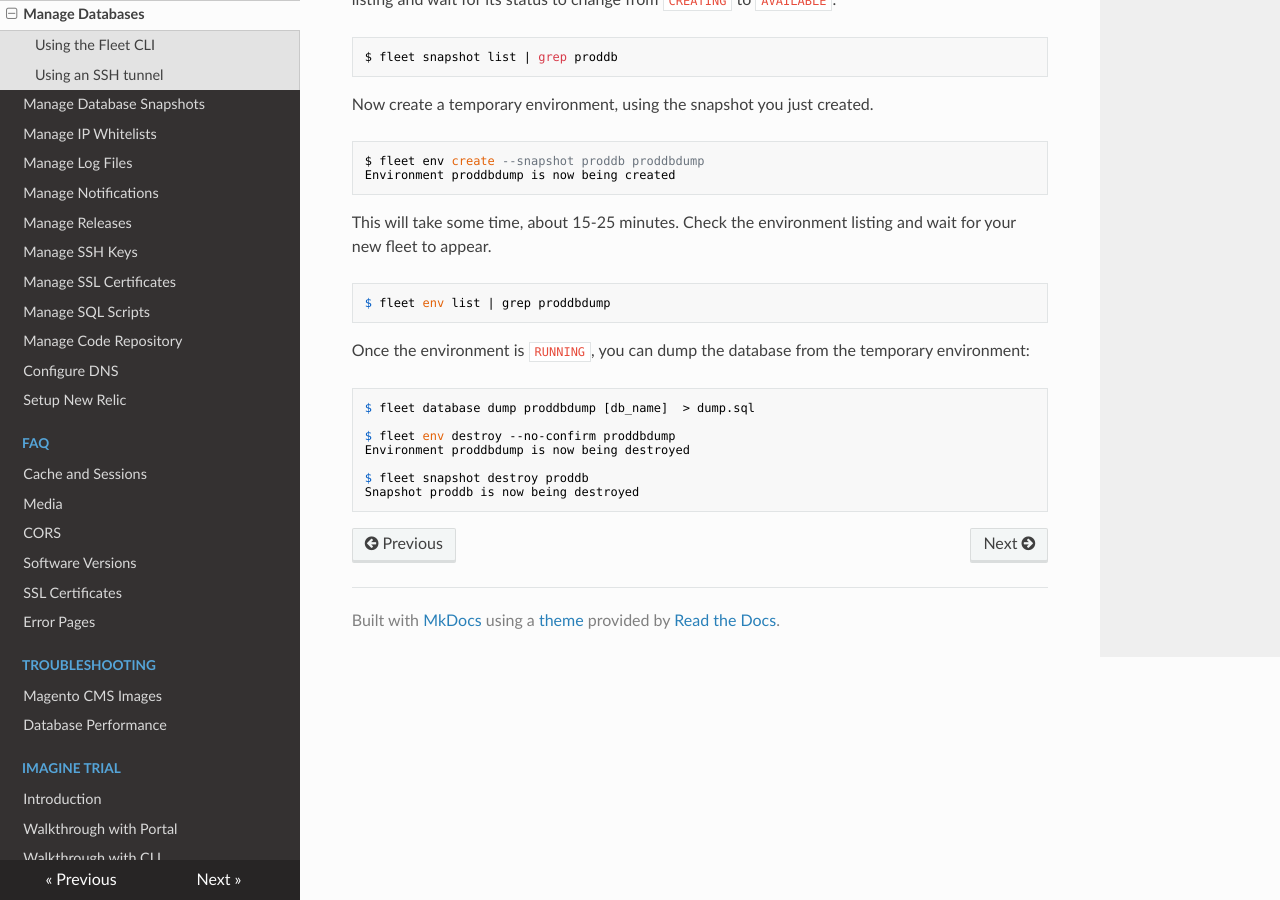
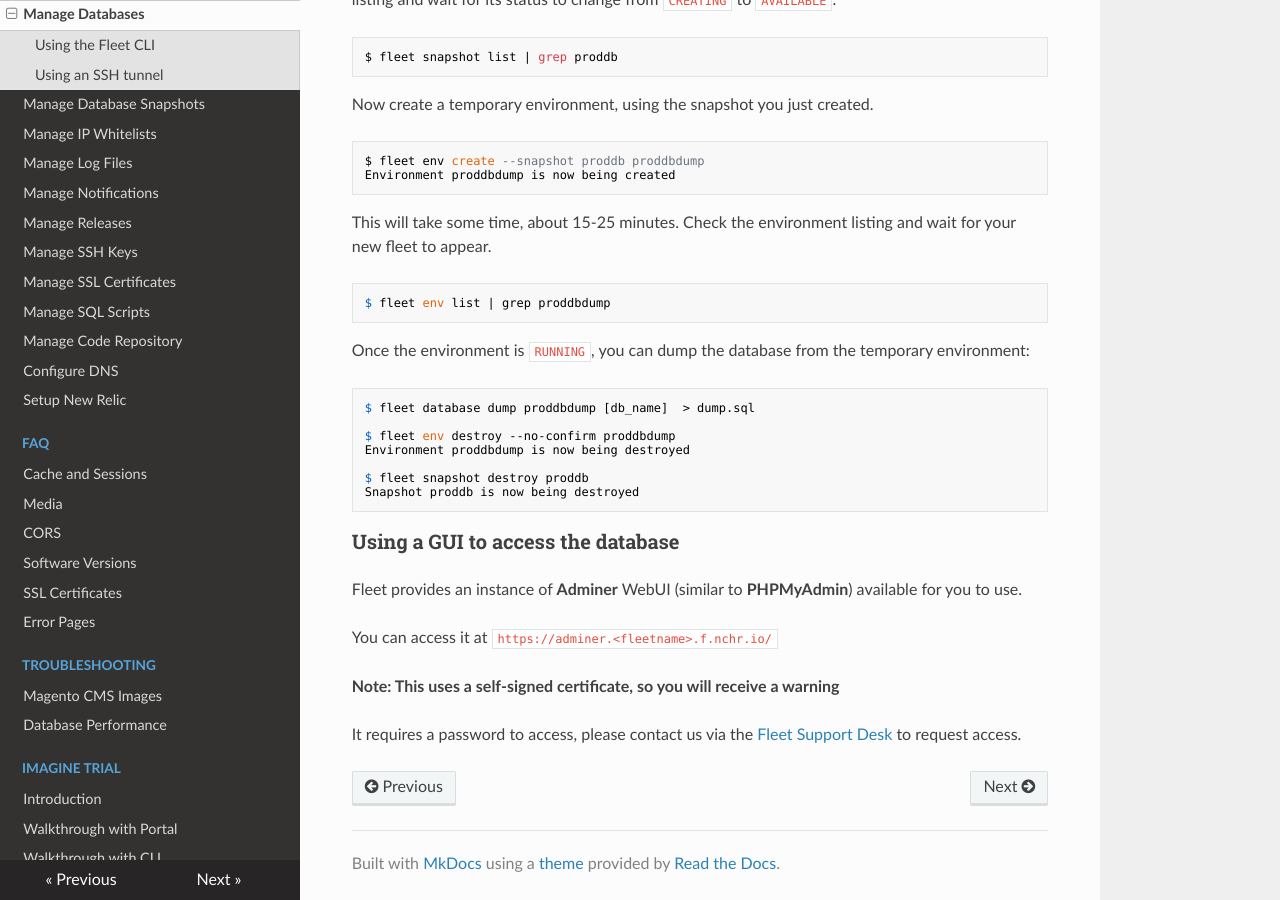
Before and after one commit to anchor/fleet-magento-docs, an MkDocs documentation site: the page built from docs/how-to/manage-databases.md, in a window 1280 px wide and 900 px high, scrolled down 1565 px. Built offline with MkDocs 1.6.1, drawn with Linux system fonts in a browser that asks for light colours; nearby versions of some CDN libraries; old or Windows-style settings are respelled for this version of MkDocs.

Commit message:
add docs about adminer

````diff
--- a/docs/how-to/manage-databases.md
+++ b/docs/how-to/manage-databases.md
@@ -108,3 +108,15 @@ Environment proddbdump is now being destroyed
 $ fleet snapshot destroy proddb
 Snapshot proddb is now being destroyed
 ```
+
+### Using a GUI to access the database
+
+Fleet provides an instance of **Adminer** WebUI (similar to **PHPMyAdmin**)
+available for you to use.
+
+You can access it at `https://adminer.<fleetname>.f.nchr.io/`
+
+**Note: This uses a self-signed certificate, so you will receive a warning**
+
+It requires a password to access, please contact us via the [Fleet Support Desk](http://support.anchorfleet.com)
+to request access.
````
